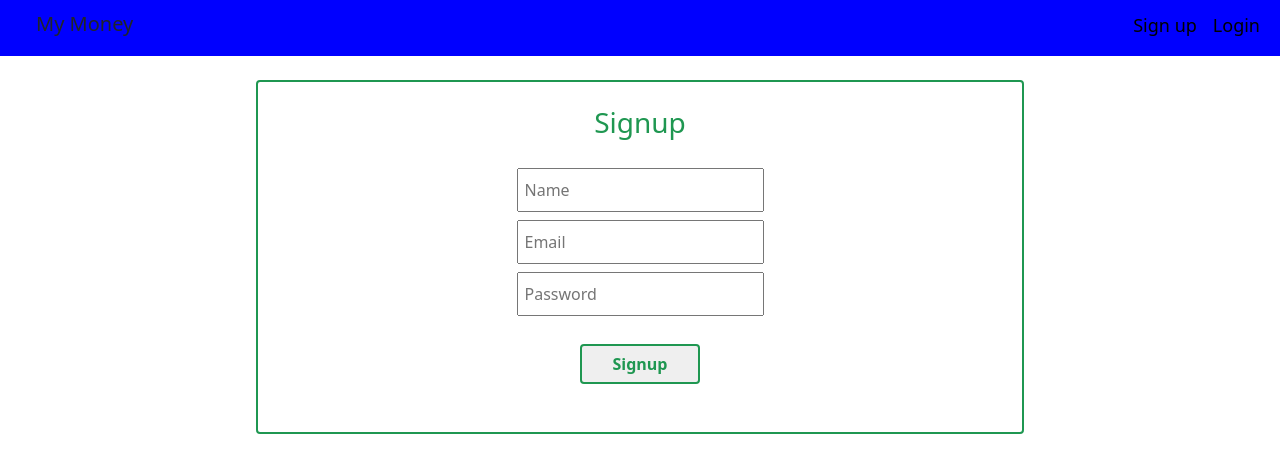
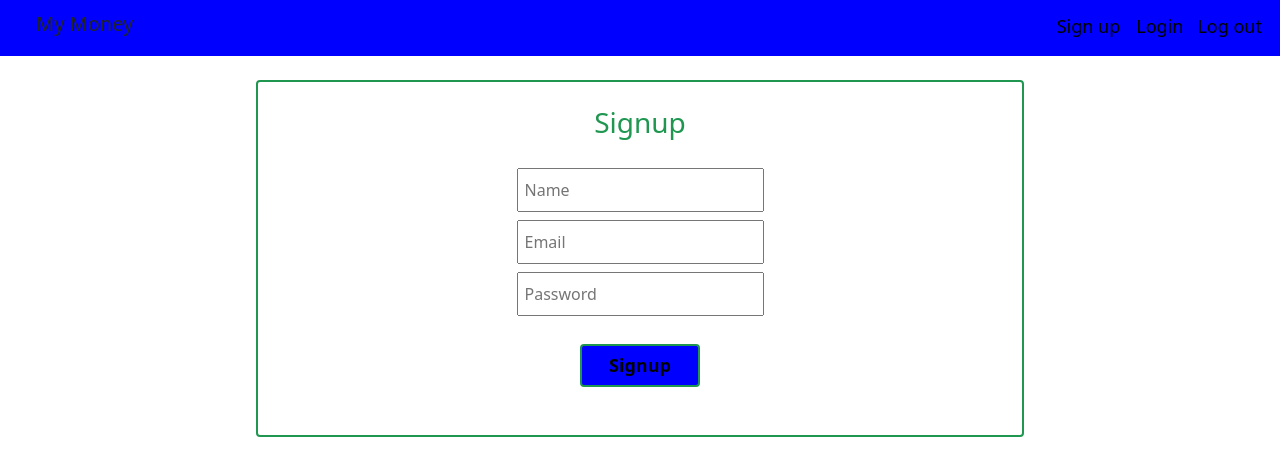
Before and after one commit to nisha-07/finance-tracker, a React (Create React App) app in the folder finance-tracker/: page /signup in a window 1280 px wide. Shown: the top 476 px of the page. Built offline with nearby package versions, Linux system fonts and the light colour scheme.

Commit message:
FT: Create a custom hook for Logout
Use that hook in Navbar component

```diff
--- a/finance-tracker/src/components/Navbar/Navbar.js
+++ b/finance-tracker/src/components/Navbar/Navbar.js
@@ -1,13 +1,17 @@
 import { Link } from "react-router-dom";
 import classes from "./Navbar.module.css";
+import useLogout from "../../hooks/useLogout";
 
 const Navbar = () => {
+    const { logout } = useLogout()
+
     return (
         <div className={classes.navbar}>
             <h5 className="ms-4">My Money</h5>
             <div>
                 <Link to="/signup">Sign up</Link>
                 <Link to="/login">Login</Link>
+                <button onClick={logout}>Log out</button>
             </div>
         </div>
     )
--- a/finance-tracker/src/components/Navbar/Navbar.module.css
+++ b/finance-tracker/src/components/Navbar/Navbar.module.css
@@ -11,9 +11,11 @@ a {
     color: black !important;
     text-decoration: none !important;
     margin: auto 8px;
+    background-color: blue;
+    border: none;
 }
 
-a:hover {
+a:hover  {
     border: 2px solid purple;
     padding: 4px;
     border-radius: 2px;
--- a/finance-tracker/src/context/AuthContext.js
+++ b/finance-tracker/src/context/AuthContext.js
@@ -6,6 +6,8 @@ export const authReducer = (state, action) => {
     switch (action.type) {
         case "LOGIN":
             return { ...state, user: action.payload }
+        case "LOGOUT":
+            return { ...state, user: null }
         default:
             return state
     }
--- /dev/null
+++ b/finance-tracker/src/hooks/useLogout.js
@@ -0,0 +1,44 @@
+import { useEffect, useState } from "react"
+
+import { projectAuth } from "../firebase/config"
+import useAuthContext from "./useAuthContext"
+
+export const useLogout = () => {
+    const [isCancelled, setIsCancelled] = useState(false)
+    const [error, setError] = useState(null)
+    const [isLoading, setIsLoading] = useState(false)
+    const { dispatch } = useAuthContext()
+
+    const logout = async () => {
+        setError(null)
+        setIsLoading(true)
+
+        try {
+            if (!isCancelled) {
+                setIsLoading(false)
+                setError(null)
+            }
+
+            // dispatch logout funtion
+            dispatch({ type: "LOGOUT" })
+
+            await projectAuth().signOut()
+
+        }
+
+        catch (err) {
+            if (!isCancelled) {
+                console.log(err)
+                setError(err.message)
+                setIsLoading(false)
+            }
+        }
+    }
+    useEffect(() => {
+        return () => setIsCancelled(true)
+    }, [])
+
+    return { isLoading, error, logout }
+}
+
+export default useLogout
--- a/finance-tracker/src/index.css
+++ b/finance-tracker/src/index.css
@@ -11,3 +11,17 @@ code {
   font-family: source-code-pro, Menlo, Monaco, Consolas, 'Courier New',
     monospace;
 }
+
+button {
+  font-size: 18px !important;
+  color: black !important;
+  text-decoration: none !important;
+  margin: auto 8px;
+  background-color: blue;
+  border: none;
+}
+
+
+button:hover {
+  border: 1px solid purple;
+}
```
